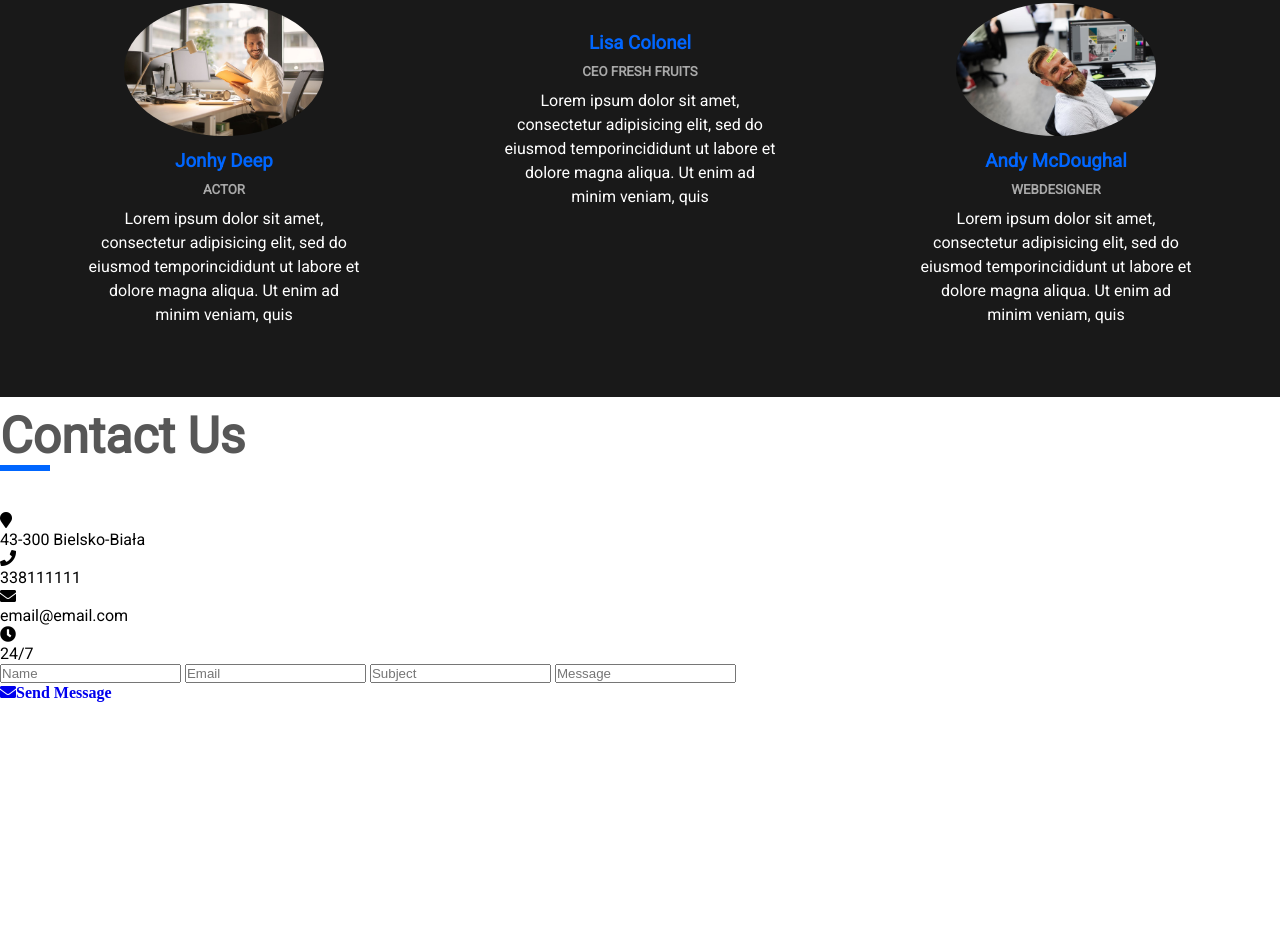
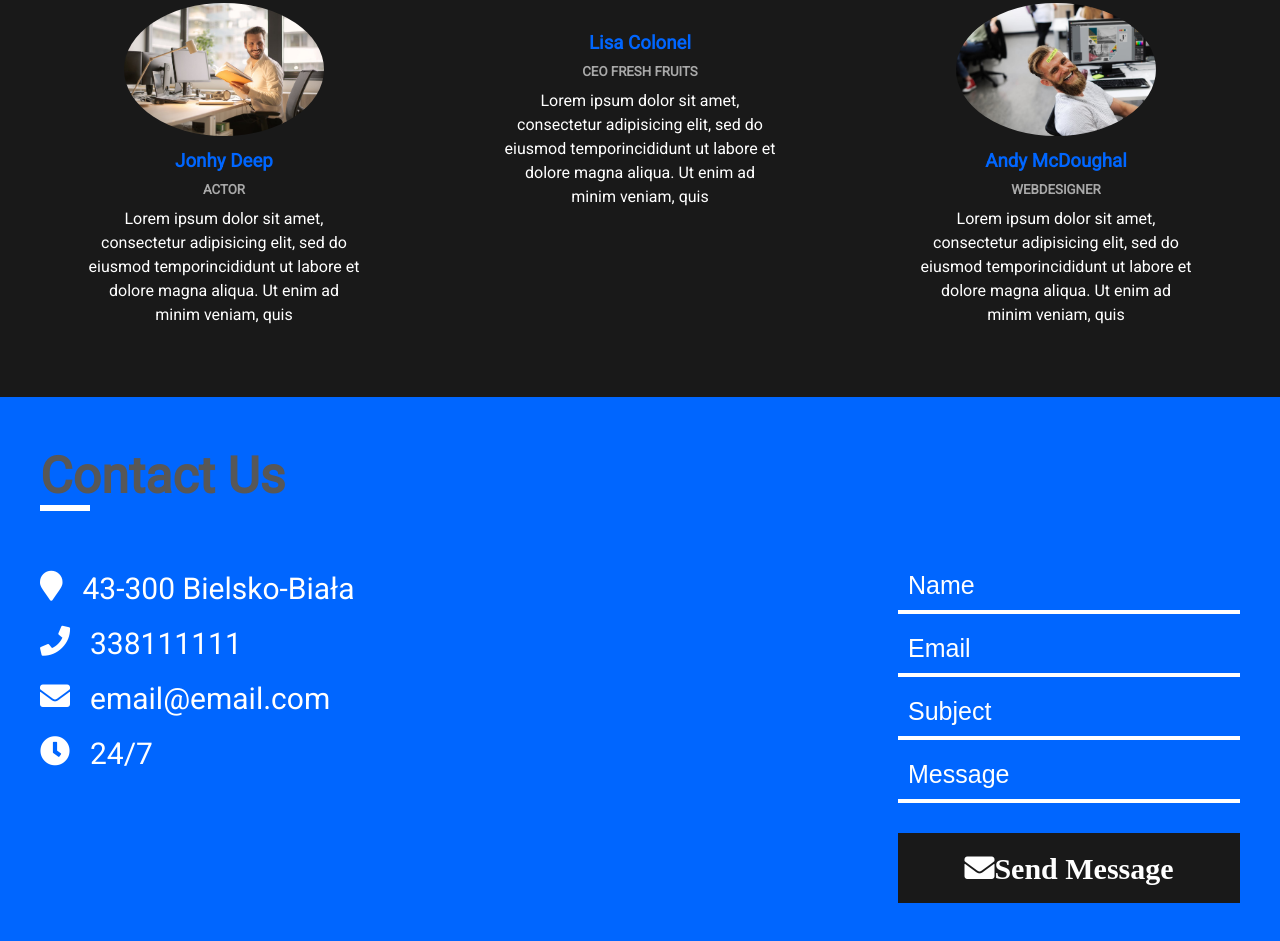
Before and after one commit to Przemiks/flex-box_project02, a plain HTML site: page index.html in a window 1280 px wide. Shown: the part 4294-5235 px from the top of the page. Before the commit the page ends 4996 px from the top, so only its background shows below. Drawn offline with nearby package versions, Linux system fonts and the light colour scheme.

Commit message:
add contact form css

```diff
--- a/main.css
+++ b/main.css
@@ -653,3 +653,71 @@ nav ul li a:hover {
         flex: 0 0 calc(33.33% - 2em);
     }
 }
+
+/* contact */
+
+#contact {
+    padding: 40px;
+    background: #0066ff;
+    color: #fff;
+}
+
+#contact .title-underline {
+    border-color: #fff;
+}
+
+.item-info {
+    display: flex;
+    margin: 20px 0;
+    font-size: 30px;
+}
+
+.item-info .fa {
+    margin-right: 20px;
+}
+
+form input {
+    display: block;
+    width: 100%;
+    margin: 10px 0;
+    font-size: 25px;
+    padding: 10px;
+    background: transparent;
+    border: none;
+    border-bottom: 4px solid #fff;
+}
+
+form input::placeholder {
+    color: #fff;
+}
+
+#customer-info a {
+    display: block;
+    padding: 20px;
+    margin-top: 30px;
+    text-decoration: none;
+    font-size: 30px;
+    display: flex;
+    justify-content: space-around;
+    color: #fff;
+    background: #191919;
+    transition: background 2s ease;
+}
+
+#customer-info a:hover {
+    background: darkgrey;
+}
+
+@media screen and (min-width:776px) {
+    .contact-center {
+        display: flex;
+        justify-content: space-between;
+        flex-wrap: wrap;
+    }
+    .company-info {
+        flex: 0 0 calc(50% - 10px);
+    }
+    .customer-info {
+        flex: 0 0 calc(50% - 10px;)
+    }
+}
```
